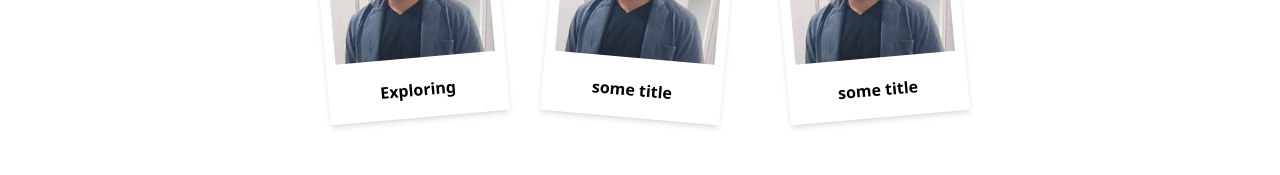
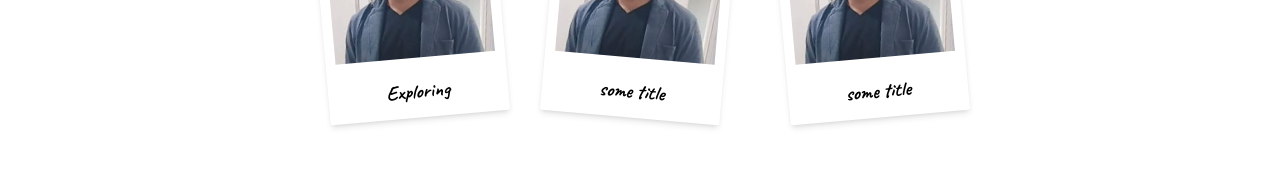
Before and after one commit to prashantsingh5356/portfolio, a Next.js app: page /about in a window 1280 px wide. Shown: the part 430-605 px from the top of the page. Built offline with nearby package versions, Linux system fonts and the light colour scheme.

Commit message:
added font in about photo title section

```diff
--- a/app/about/_components/AboutMePic.tsx
+++ b/app/about/_components/AboutMePic.tsx
@@ -1,4 +1,6 @@
 import Image from "next/image";
+
+import { Caveat } from "next/font/google";
 
 interface aboutMePic {
   id: number;
@@ -15,6 +17,11 @@ enum rotate {
 interface aboutMePicPropType {
   picdata: aboutMePic;
 }
+
+const cav = Caveat({
+  weight: "700",
+  subsets: ["latin"],
+});
 
 const AboutMePic = ({ picdata }: aboutMePicPropType) => {
   return (
@@ -33,8 +40,8 @@ const AboutMePic = ({ picdata }: aboutMePicPropType) => {
           />
         </div>
       </div>
-      <div className="w-full h-10 flex justify-center items-start font-semibold text-black">
-        <h4>{picdata.title}</h4>
+      <div className="w-full h-10 flex justify-center text-xl items-start font-bold text-black">
+        <h4 className={cav.className}>{picdata.title}</h4>
       </div>
     </div>
   );
```
